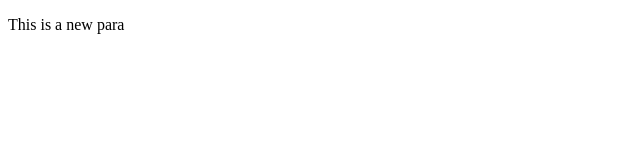
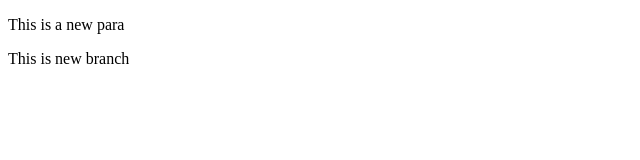
Before and after one commit to sumit-bisht0211/local-repo, a plain HTML site: page index.html in a window 1280 px wide. Shown: the whole page, without its empty margins (0-640 px from the left). Drawn offline with Linux system fonts and the light colour scheme.

Commit message:
Add new branch

```diff
--- a/index.html
+++ b/index.html
@@ -7,5 +7,8 @@
 </head>
 <body>
     <p id = "para">This is a new para</p>
+    <p id = "para">This is new branch
+
+    </p>
 </body>
 </html>
```
